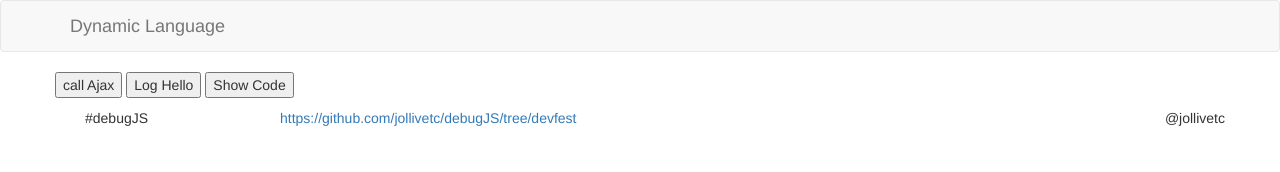
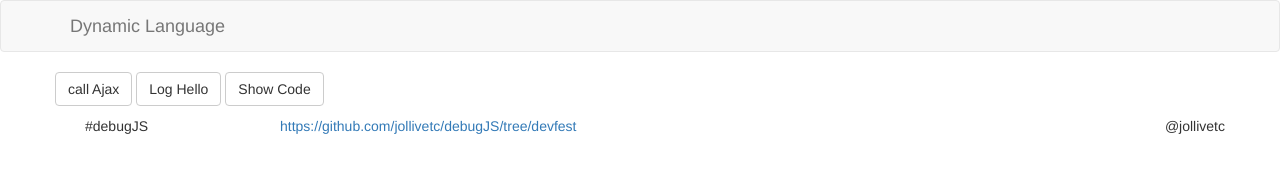
Before and after one commit to jollivetc/debugJS, a website with bundled scripts: page public/dynamic/index.html in a window 1280 px wide. Built offline with nearby package versions, Linux system fonts and the light colour scheme.

Commit message:
added style on button

```diff
--- a/public/dynamic/index.html
+++ b/public/dynamic/index.html
@@ -22,9 +22,9 @@
     <div class="container">
 
         <div class="row">
-            <button id="btnAjax">call Ajax</button>
-            <button id="btnHello">Log Hello</button>
-            <button id="btnCode">Show Code</button>
+            <button id="btnAjax" class="btn btn-default">call Ajax</button>
+            <button id="btnHello" class="btn btn-default">Log Hello</button>
+            <button id="btnCode" class="btn btn-default">Show Code</button>
         </div>
         <div class="row">
             <div class="col-md-8">
```
